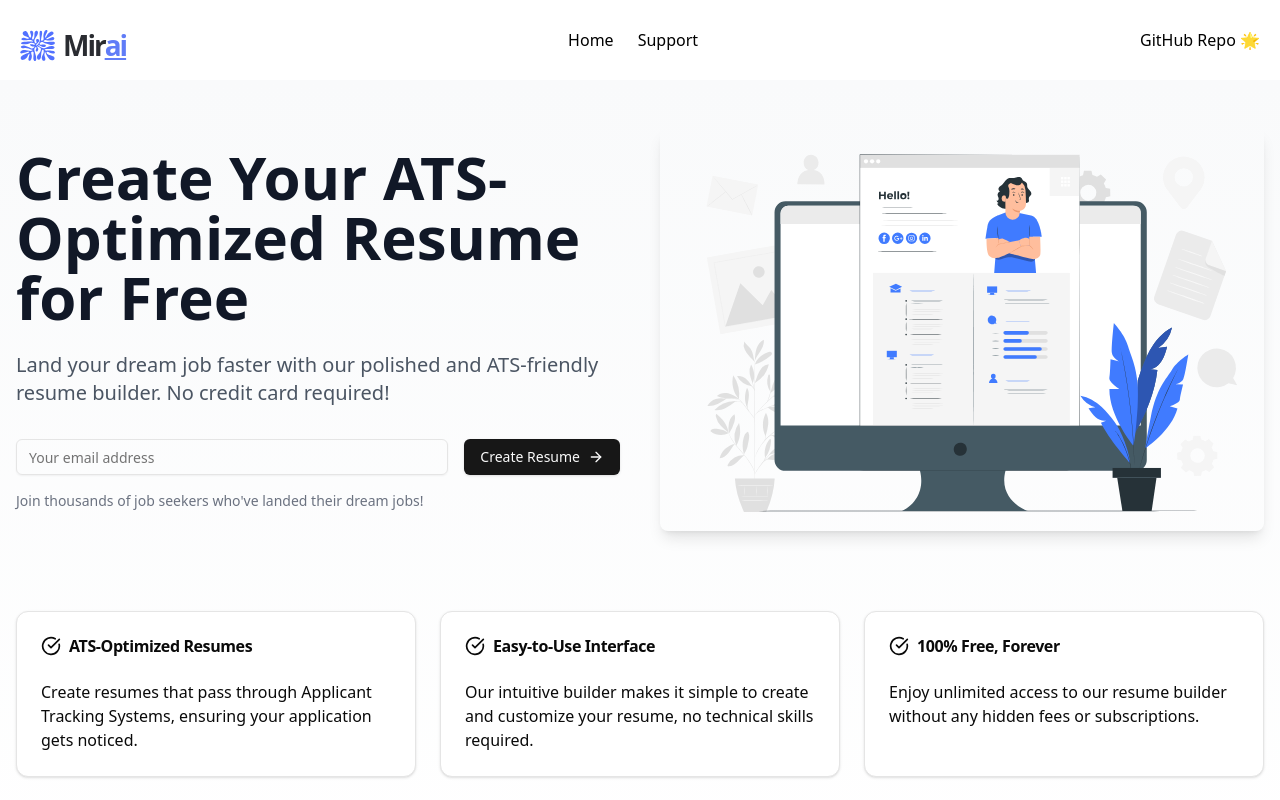
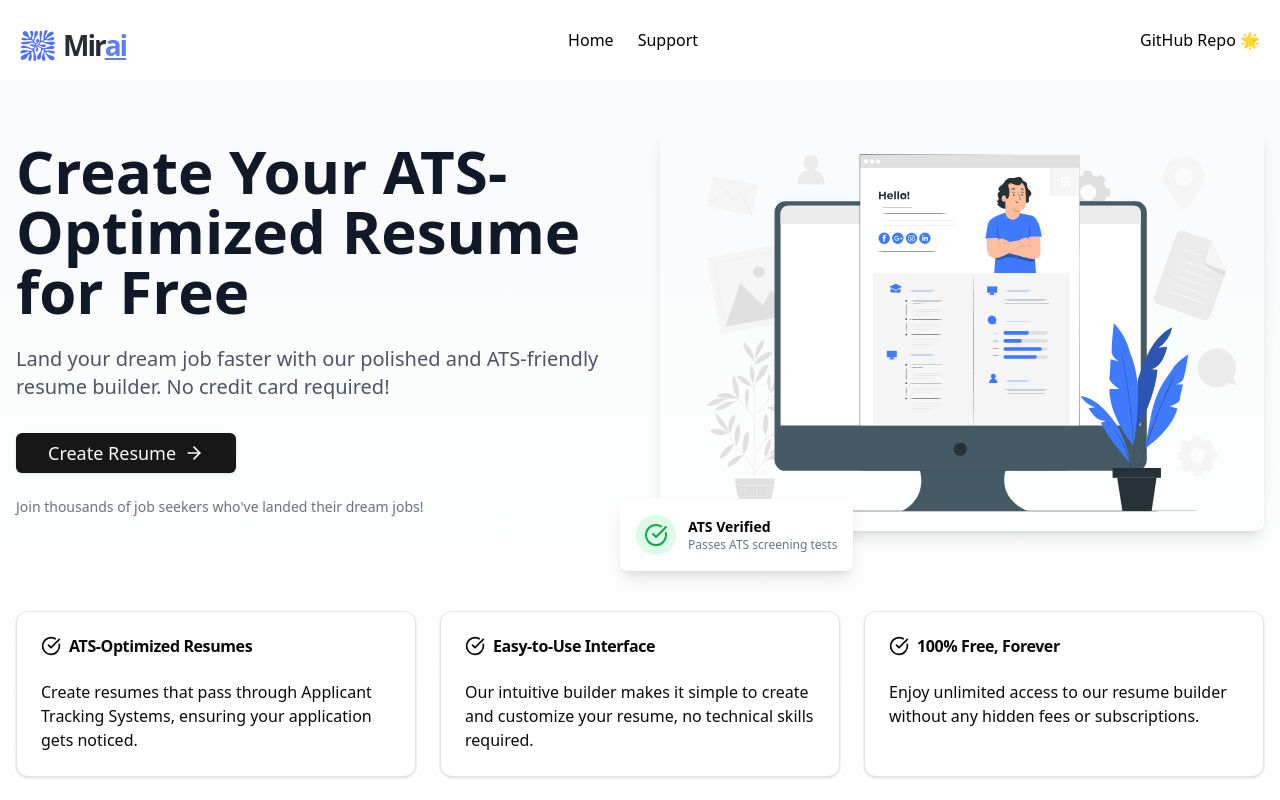
Before and after one commit to ganeshdanuri/mirai, a React (Vite) app in the folder client/: page / in a window 1280 px wide. Shown: the top 800 px of the page. Built offline with nearby package versions, Linux system fonts and the light colour scheme; a web font is replaced by a local one; what @react-pdf/renderer would draw is missing.

Commit message:
added small ui change

```diff
--- a/client/src/components/Hero.jsx
+++ b/client/src/components/Hero.jsx
@@ -1,21 +1,13 @@
 import { useNavigate } from "react-router-dom";
-import { useForm } from "react-hook-form";
-import { ArrowRight } from "lucide-react";
-import { Input } from "@/ui/input";
+import { ArrowRight, CheckCircle } from "lucide-react";
 import { Button } from "@/ui/button";
 
 import FeatureCards from "./Features";
 
 const Hero = () => {
-  const {
-    register,
-    handleSubmit,
-    formState: { errors },
-  } = useForm();
   const navigate = useNavigate();
 
-  const onSubmit = (data) => {
-    console.log(data);
+  const handleCreateResume = () => {
     navigate("resume");
   };
 
@@ -33,44 +25,44 @@ const Hero = () => {
               Land your dream job faster with our polished and ATS-friendly
               resume builder. No credit card required!
             </p>
-            <form onSubmit={handleSubmit(onSubmit)} className="space-y-4">
-              <div className="flex flex-col sm:flex-row gap-4">
-                <div className="flex-grow">
-                  <Input
-                    {...register("reply_to", {
-                      required: "Email is required",
-                      pattern: {
-                        value: /^\S+@\S+$/i,
-                        message: "Please enter a valid email address",
-                      },
-                    })}
-                    type="email"
-                    placeholder="Your email address"
-                    className="w-full"
-                  />
-                  {errors.reply_to && (
-                    <p className="text-red-500 text-sm mt-1">
-                      {errors.reply_to.message}
-                    </p>
-                  )}
-                </div>
-                <Button type="submit" className="w-full sm:w-auto">
-                  Create Resume
-                  <ArrowRight className="ml-2 h-4 w-4" />
-                </Button>
-              </div>
-            </form>
-            <p className="mt-4 text-sm text-gray-500 dark:text-gray-400">
+
+            {/* Main CTA Button */}
+            <div className="mb-6">
+              <Button
+                onClick={handleCreateResume}
+                size="lg"
+                className="w-full sm:w-auto text-lg font-medium"
+              >
+                Create Resume
+                <ArrowRight className="ml-2 h-5 w-5" />
+              </Button>
+            </div>
+
+            <p className="text-sm text-gray-500 dark:text-gray-400">
               Join thousands of job seekers who've landed their dream jobs!
             </p>
           </div>
 
-          <div className="hidden lg:block lg:w-1/2 ml-10">
+          {/* Right column: Image with absolute positioned badge */}
+          <div className="hidden lg:block lg:w-1/2 ml-10 relative">
             <img
               src="/images/hero/background.svg"
               alt="Resume Builder"
               className="w-full h-auto object-cover rounded-lg shadow-lg"
             />
+
+            {/* Preview Badge - Absolutely positioned */}
+            <div className="absolute -bottom-10 -left-10 bg-white dark:bg-gray-800 shadow-lg rounded-lg p-4 flex items-center space-x-3 max-w-xs">
+              <div className="bg-green-100 dark:bg-green-900 p-2 rounded-full">
+                <CheckCircle className="h-6 w-6 text-green-600 dark:text-green-400" />
+              </div>
+              <div>
+                <p className="font-semibold text-sm">ATS Verified</p>
+                <p className="text-xs text-gray-500 dark:text-gray-400">
+                  Passes ATS screening tests
+                </p>
+              </div>
+            </div>
           </div>
         </div>
 
```
